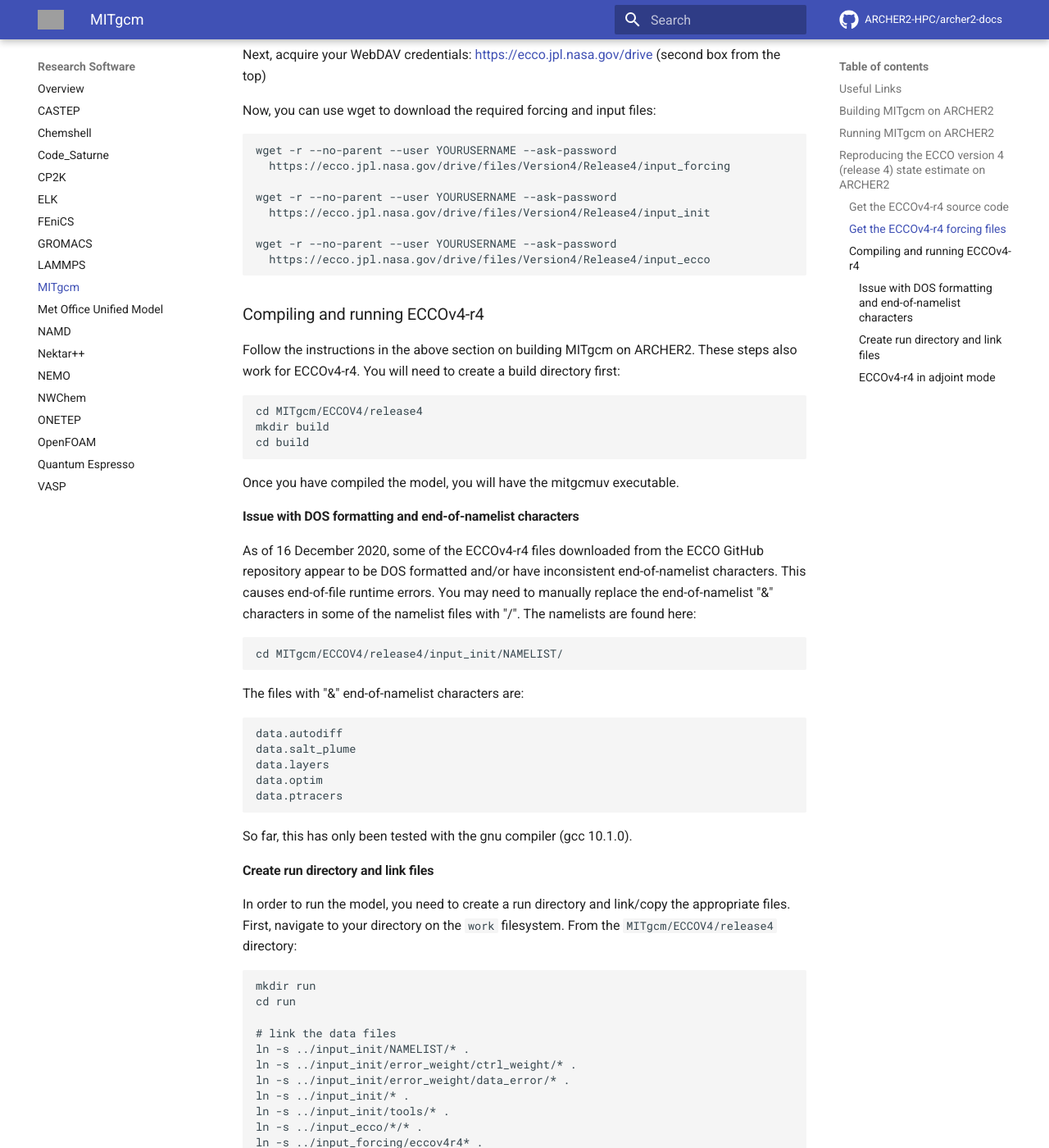
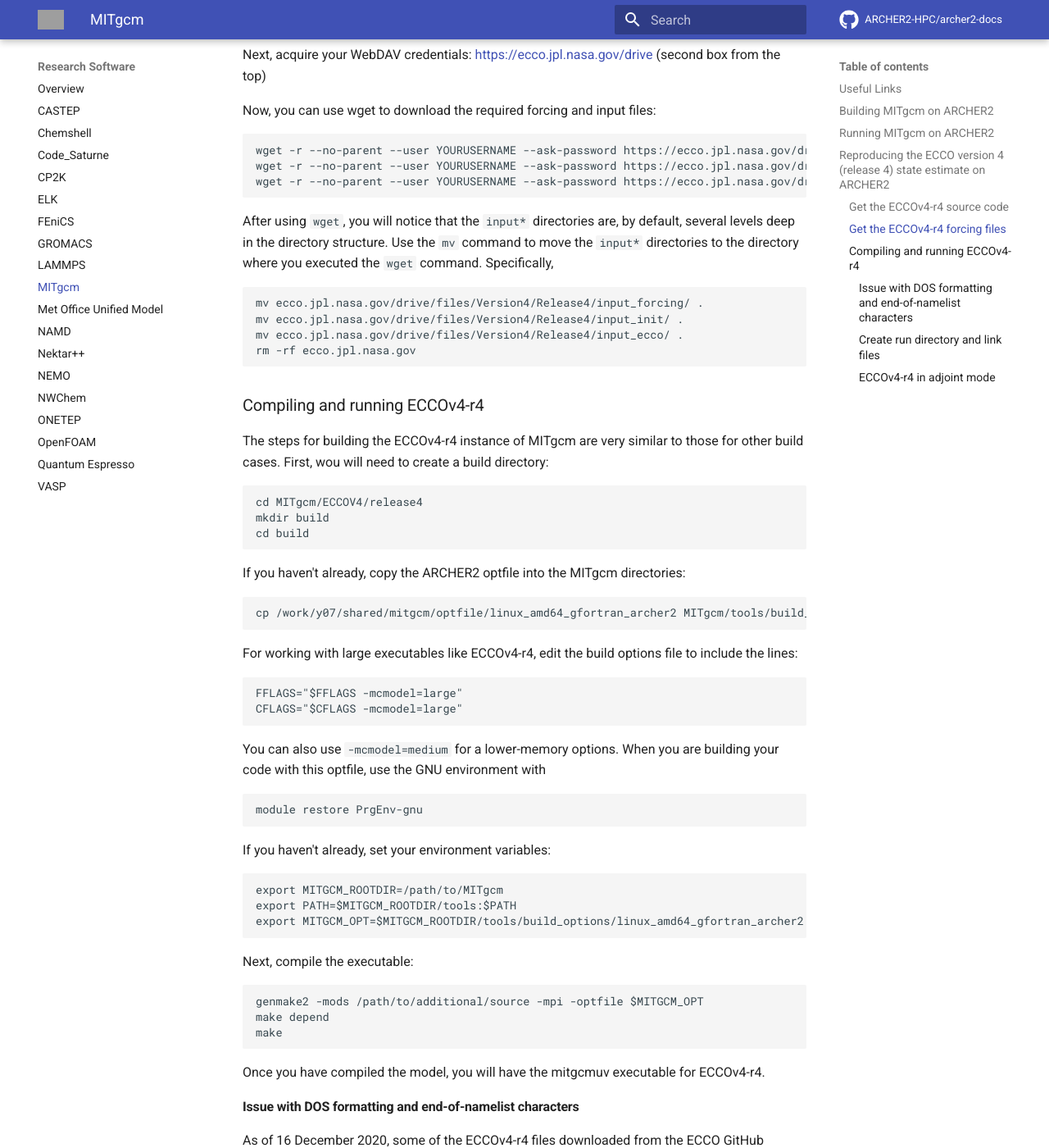
Before and after one commit to ARCHER2-HPC/archer2-docs, an MkDocs documentation site: the page built from docs/research-software/mitgcm/mitgcm.md, in a window 1280 px wide and 1400 px high, scrolled down 3385 px. Shown: the whole window at 82% size. Built offline with MkDocs 1.6.1 and Material for MkDocs 9.7.7, drawn with Linux system fonts in a browser that asks for light colours; comment, search, counter and statistics services are not loaded; some of the changed text lies outside the part shown; grey boxes are pictures that could not be loaded.

Commit message:
Update README.md for clarification
Attempts to address this issue:

https://github.com/ARCHER2-HPC/archer2-docs/issues/232

````diff
--- a/docs/research-software/mitgcm/mitgcm.md
+++ b/docs/research-software/mitgcm/mitgcm.md
@@ -137,24 +137,54 @@
 
 Now, you can use wget to download the required forcing and input files:
 
-    wget -r --no-parent --user YOURUSERNAME --ask-password
-      https://ecco.jpl.nasa.gov/drive/files/Version4/Release4/input_forcing
+    wget -r --no-parent --user YOURUSERNAME --ask-password https://ecco.jpl.nasa.gov/drive/files/Version4/Release4/input_forcing
+    wget -r --no-parent --user YOURUSERNAME --ask-password https://ecco.jpl.nasa.gov/drive/files/Version4/Release4/input_init
+    wget -r --no-parent --user YOURUSERNAME --ask-password https://ecco.jpl.nasa.gov/drive/files/Version4/Release4/input_ecco
 
-    wget -r --no-parent --user YOURUSERNAME --ask-password
-      https://ecco.jpl.nasa.gov/drive/files/Version4/Release4/input_init
+After using `wget`, you will notice that the `input*` directories are, by default, several levels deep in the directory structure. Use the `mv` command to move the `input*` directories to the directory where you executed the `wget` command. Specifically,
 
-    wget -r --no-parent --user YOURUSERNAME --ask-password
-      https://ecco.jpl.nasa.gov/drive/files/Version4/Release4/input_ecco
+```
+mv ecco.jpl.nasa.gov/drive/files/Version4/Release4/input_forcing/ .
+mv ecco.jpl.nasa.gov/drive/files/Version4/Release4/input_init/ .
+mv ecco.jpl.nasa.gov/drive/files/Version4/Release4/input_ecco/ .
+rm -rf ecco.jpl.nasa.gov
+```
 
 ### Compiling and running ECCOv4-r4
 
-Follow the instructions in the above section on building MITgcm on ARCHER2. These steps also work for ECCOv4-r4. You will need to create a build directory first:
+The steps for building the ECCOv4-r4 instance of MITgcm are very similar to those for other build cases. First, wou will need to create a build directory:
 
     cd MITgcm/ECCOV4/release4
     mkdir build
     cd build
 
-Once you have compiled the model, you will have the mitgcmuv executable.
+If you haven't already, copy the ARCHER2 optfile into the MITgcm directories:
+
+    cp /work/y07/shared/mitgcm/optfile/linux_amd64_gfortran_archer2 MITgcm/tools/build_options/
+
+For working with large executables like ECCOv4-r4, edit the build options file to include the lines:
+
+    FFLAGS="$FFLAGS -mcmodel=large"
+    CFLAGS="$CFLAGS -mcmodel=large"
+
+You can also use `-mcmodel=medium` for a lower-memory options. When you are building your code with this optfile, use the GNU
+environment with
+
+    module restore PrgEnv-gnu
+
+If you haven't already, set your environment variables:
+
+    export MITGCM_ROOTDIR=/path/to/MITgcm
+    export PATH=$MITGCM_ROOTDIR/tools:$PATH
+    export MITGCM_OPT=$MITGCM_ROOTDIR/tools/build_options/linux_amd64_gfortran_archer2
+
+Next, compile the executable:
+
+    genmake2 -mods /path/to/additional/source -mpi -optfile $MITGCM_OPT
+    make depend
+    make
+
+Once you have compiled the model, you will have the mitgcmuv executable for ECCOv4-r4.
 
 #### Issue with DOS formatting and end-of-namelist characters
 
````
Also changed, not shown: other parts of docs/research-software/mitgcm/mitgcm.md (+1 -0 lines).
